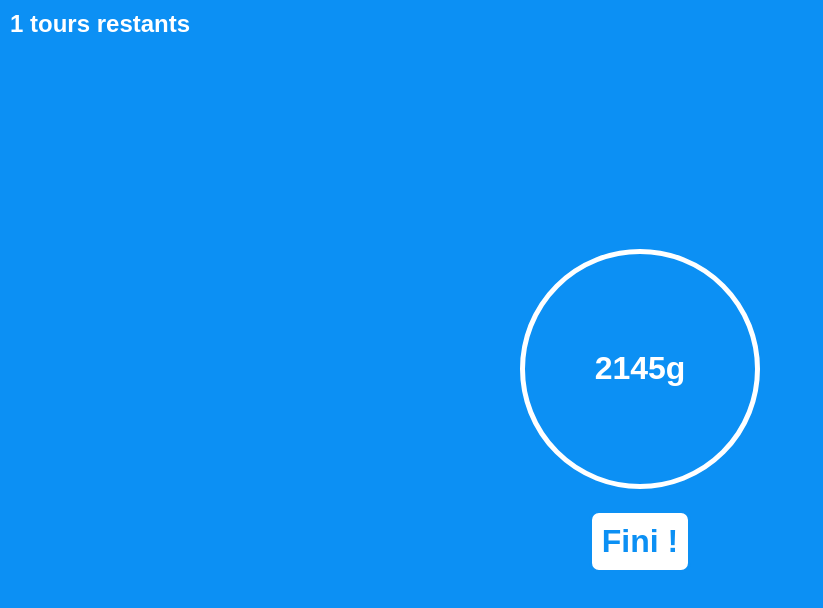
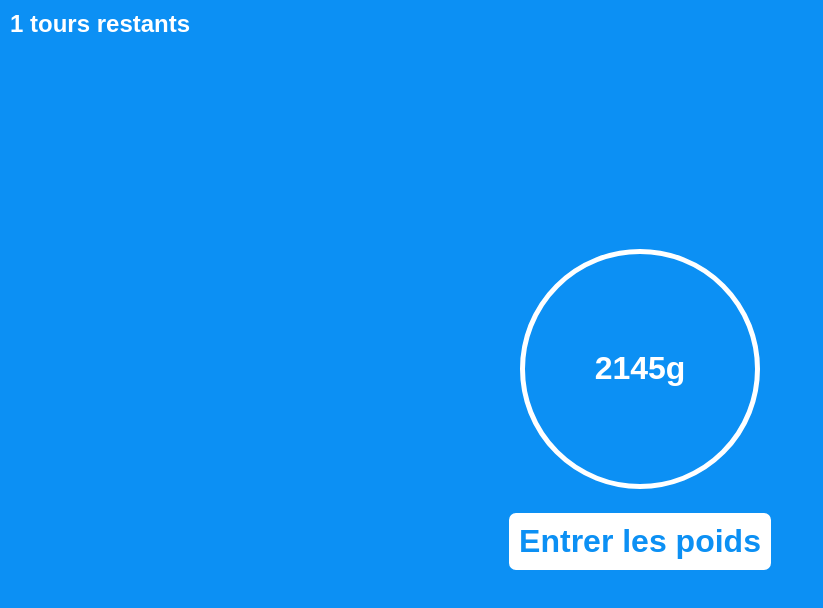
Before and after one commit to Adi-df/le-jeu-du-poids, a Next.js app: page /play/round in a window 1280 px wide. Shown: the top 608 px of the page, without its empty margins (0-823 px from the left). Built offline with nearby package versions, Linux system fonts and the light colour scheme.

Commit message:
Use betters words to avoid confusion

```diff
--- a/pages/play/round.tsx
+++ b/pages/play/round.tsx
@@ -29,7 +29,7 @@ const Round: NextPage = () => {
       <h2 className={styles.stay}>{leftRounds} tours restants</h2>
       <h1 className={styles.weight}>{targetWeight}g</h1>
       <Link href="/play/weights" passHref>
-        <button className={styles.finished}>Fini !</button>
+        <button className={styles.finished}>Entrer les poids</button>
       </Link>
     </div>
   );
```
